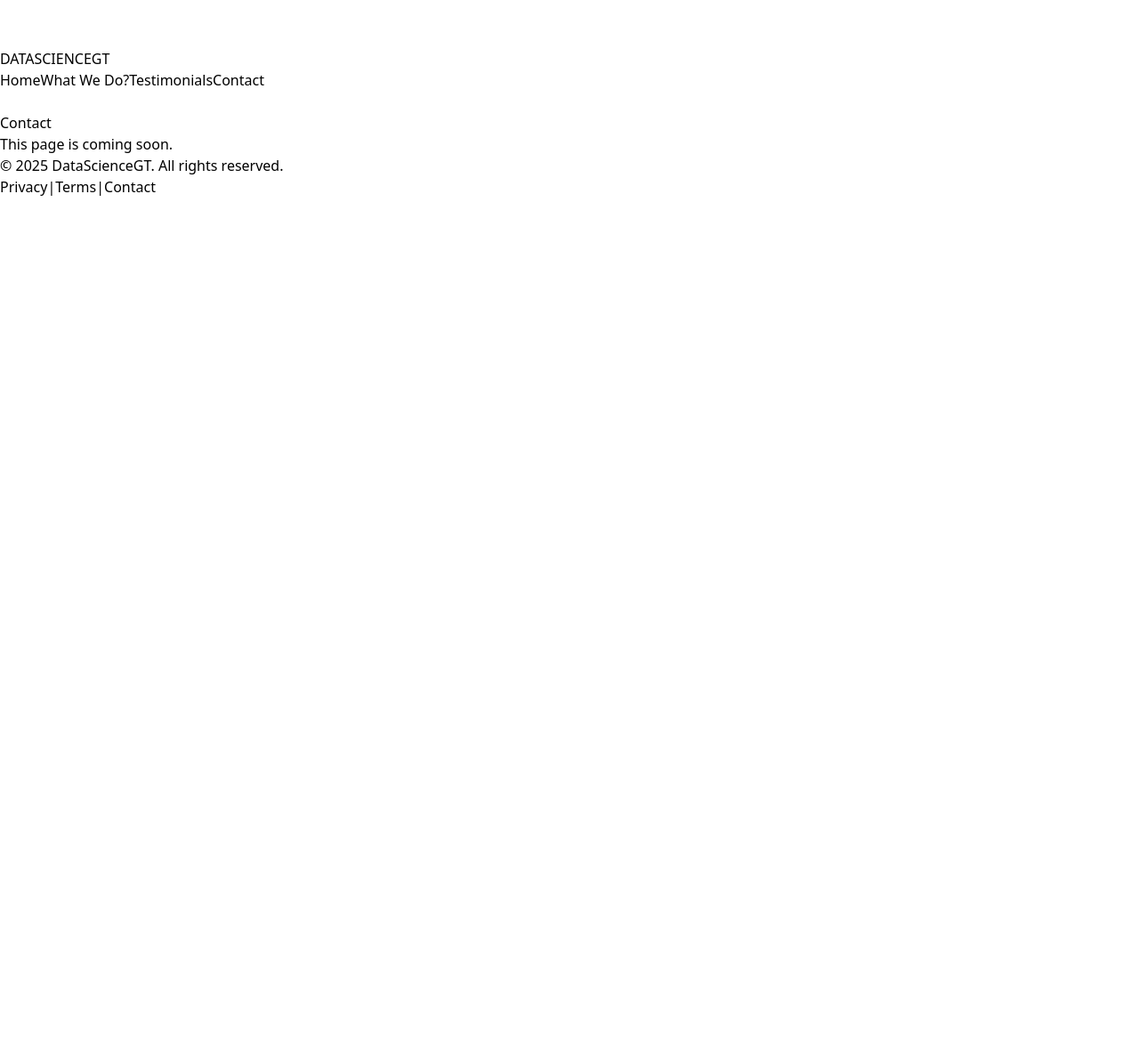
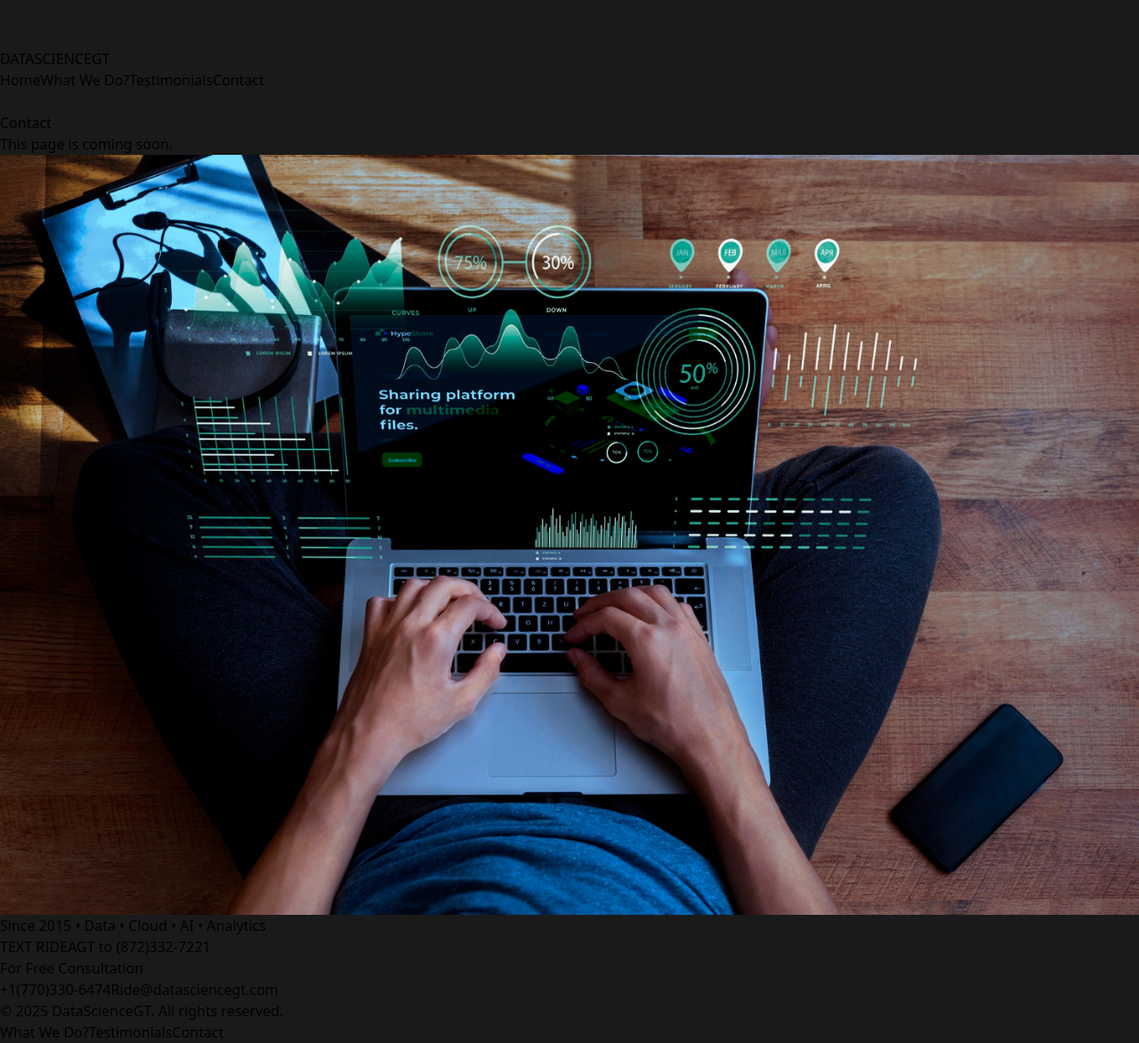
Before and after one commit to sreeharshatumuluri-dotcom/datasciencegt-landing, a React (Vite) app: page /contact in a window 1280 px wide. Shown: the part 1226-2398 px from the top of the page at 89% size. Before the commit the page ends 1448 px from the top, so only its background shows below. Built offline with nearby package versions, Linux system fonts and the light colour scheme.

Commit message:
footer and home update

```diff
--- a/src/App.jsx
+++ b/src/App.jsx
@@ -10,7 +10,7 @@ import Contact from "./pages/Contact.jsx";
 export default function App() {
   return (
     <BrowserRouter>
-      <div className="min-h-screen bg-[#0b0d12] text-slate-200 antialiased">
+      <div className="min-h-screen bg-[background: #1A1A1A] text-slate-200 antialiased">
         <Navbar />
         <Routes>
           <Route path="/" element={<Home />} />
--- a/src/components/Footer.jsx
+++ b/src/components/Footer.jsx
@@ -2,15 +2,73 @@ import React from "react";
 
 export default function Footer() {
   return (
-    <footer className="border-t border-white/10 bg-black/60">
-      <div className="mx-auto max-w-7xl px-4 sm:px-6 lg:px-8 py-10 flex flex-col md:flex-row items-center justify-between gap-6">
-        <p className="text-sm text-slate-400">© {new Date().getFullYear()} DataScienceGT. All rights reserved.</p>
-        <div className="flex items-center gap-4 text-sm text-slate-300">
-          <a href="#" className="hover:text-white">Privacy</a>
-          <span className="text-white/10">|</span>
-          <a href="#" className="hover:text-white">Terms</a>
-          <span className="text-white/10">|</span>
-          <a href="#" className="hover:text-white">Contact</a>
+    <footer className="bg-[#1A1A1A]">
+      {/* ===== Full-bleed CTA with 10px gutters and rounded corners ===== */}
+      <section className="relative w-screen  ">
+        {/* 10px side margins (gutters) + rounded container */}
+        <div className="mx-[10px]  ">
+          <div className="relative h-[560px] w-full">
+            {/* Background image */}
+            <img
+              src="/footer-bg.jpg"
+              alt="Consultation banner"
+              className="absolute inset-0 h-full w-full object-cover"
+            />
+            {/* Overlays for contrast */}
+            <div className="absolute inset-0 bg-black/35" />
+            <div className="absolute inset-0 bg-[radial-gradient(60%_70%_at_25%_35%,rgba(0,0,0,0.45),rgba(0,0,0,0))]" />
+
+            {/* Content */}
+            <div className="relative z-10 h-full">
+              <div className="mx-auto max-w-7xl h-full px-4 sm:px-6 lg:px-8 flex items-center">
+                <div className="max-w-3xl text-white">
+                  <p className="uppercase tracking-[0.2em] text-xs text-white/70 mb-3">
+                    Since 2015 • Data • Cloud • AI • Analytics
+                  </p>
+
+                  <h3 className="text-3xl sm:text-4xl md:text-5xl font-black leading-tight">
+                    TEXT <span className="whitespace-nowrap">RIDEAGT</span> to{" "}
+                    <span className="whitespace-nowrap">(872)332-7221</span>
+                  </h3>
+
+                  <p className="mt-3 text-2xl sm:text-3xl font-semibold text-white/90">
+                    For Free Consultation
+                  </p>
+
+                  {/* Action chips */}
+                  <div className="mt-8 flex flex-wrap items-center gap-4">
+                    <a
+                      href="tel:+17703306474"
+                      className="inline-flex items-center gap-2 rounded-xl bg-white text-black px-4 py-2 font-medium shadow-sm hover:bg-white/90 transition"
+                    >
+                      +1(770)330-6474
+                    </a>
+                    <a
+                      href="mailto:Ride@datasciencegt.com"
+                      className="inline-flex items-center gap-2 rounded-xl border border-white/30 bg-white/10 text-white px-4 py-2 font-medium hover:bg-white/20 transition"
+                    >
+                      Ride@datasciencegt.com
+                    </a>
+                  </div>
+                </div>
+              </div>
+            </div>
+
+            {/* Soft fade into page bg */}
+            <div className="pointer-events-none absolute inset-x-0 bottom-0 h-20 bg-gradient-to-b from-transparent to-black/90" />
+          </div>
+        </div>
+      </section>
+
+      {/* ===== Thin site footer ===== */}
+      <div className="border-t border-white/10">
+        <div className="mx-auto max-w-7xl px-4 sm:px-6 lg:px-8 h-14 flex flex-col sm:flex-row items-center justify-between text-sm text-white/60">
+          <span>© {new Date().getFullYear()} DataScienceGT. All rights reserved.</span>
+          <div className="flex items-center gap-6 mt-2 sm:mt-0">
+            <a href="/what-we-do" className="hover:text-white">What We Do?</a>
+            <a href="/testimonials" className="hover:text-white">Testimonials</a>
+            <a href="/contact" className="hover:text-white">Contact</a>
+          </div>
         </div>
       </div>
     </footer>
--- a/src/index.css
+++ b/src/index.css
@@ -1,5 +1,9 @@
+/* index.css */
 @tailwind base;
 @tailwind components;
 @tailwind utilities;
 
-html, body, #root { height: 100%; }
+html, body, #root {
+  height: 100%;
+  background-color: #1A1A1A; /* Page background */
+}
--- a/src/pages/Home.jsx
+++ b/src/pages/Home.jsx
@@ -1,10 +1,11 @@
 import React from "react";
 import approachImg from "../assets/asset-approach.png";
-import approachImg2 from "../assets/2.png";// ✅ imported image
+import approachImg2 from "../assets/2.png";
 import approachImg3 from "../assets/3.png";
+
 export default function Home() {
   return (
-    <main className="bg-black min-h-screen">
+    <main className="bg-[#1A1A1A] min-h-screen">
       <Hero />
       <About />
     </main>
@@ -14,7 +15,7 @@ export default function Home() {
 /* ---------------- HERO ---------------- */
 function Hero() {
   return (
-    <section className="pt-16 relative">
+    <section className="pt-16 relative bg-[#1A1A1A]">
       <div className="relative h-[64vh] min-h-[460px] w-full overflow-hidden">
         {/* Full-bleed video (place file in /public/hero-bg.mp4) */}
         <video
@@ -84,7 +85,7 @@ function Hero() {
 /* ---------------- ABOUT ---------------- */
 function About() {
   return (
-    <section className="relative py-24 sm:py-28 lg:py-32 bg-black overflow-hidden">
+    <section className="relative py-24 sm:py-28 lg:py-32 bg-[#1A1A1A] overflow-hidden">
       {/* Local keyframes for a gentle top-to-bottom reveal */}
       <style>{`
         @keyframes fadeDown {
@@ -142,7 +143,7 @@ function About() {
             title="Our Credibility"
             text="For nearly a decade, we’ve supported enterprises with the depth of a global firm and the agility of a boutique team. We design architectures in AWS, Azure, and GCP. We build data pipelines in Python, Spark, and SQL."
             imageSrc={approachImg2}
-  />
+          />
           {/* 3) Image left, text right */}
           <FeatureRow
             flip={false}
@@ -151,7 +152,6 @@ function About() {
             imageSrc={approachImg3}
           />
         </div>
-
       </div>
     </section>
   );
```
Also changed, not shown: public/footer-bg.jpg (added).
